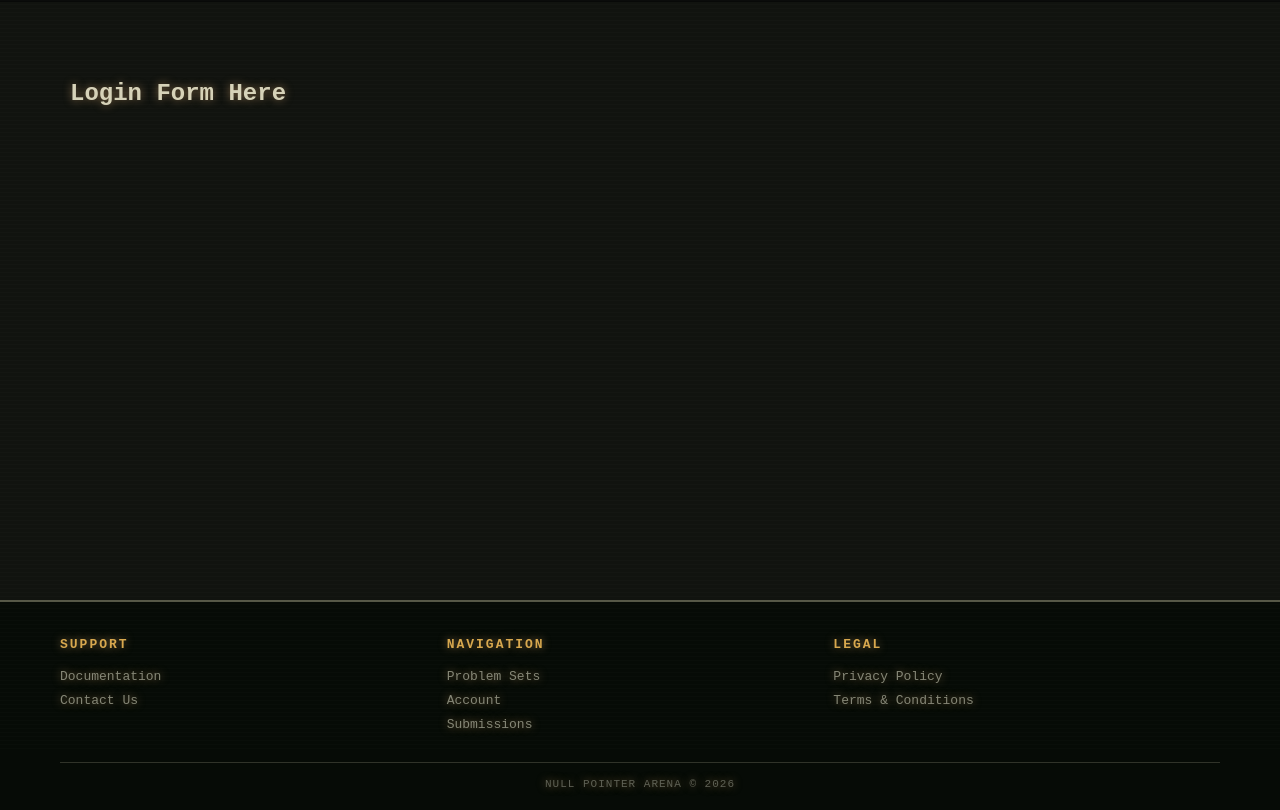
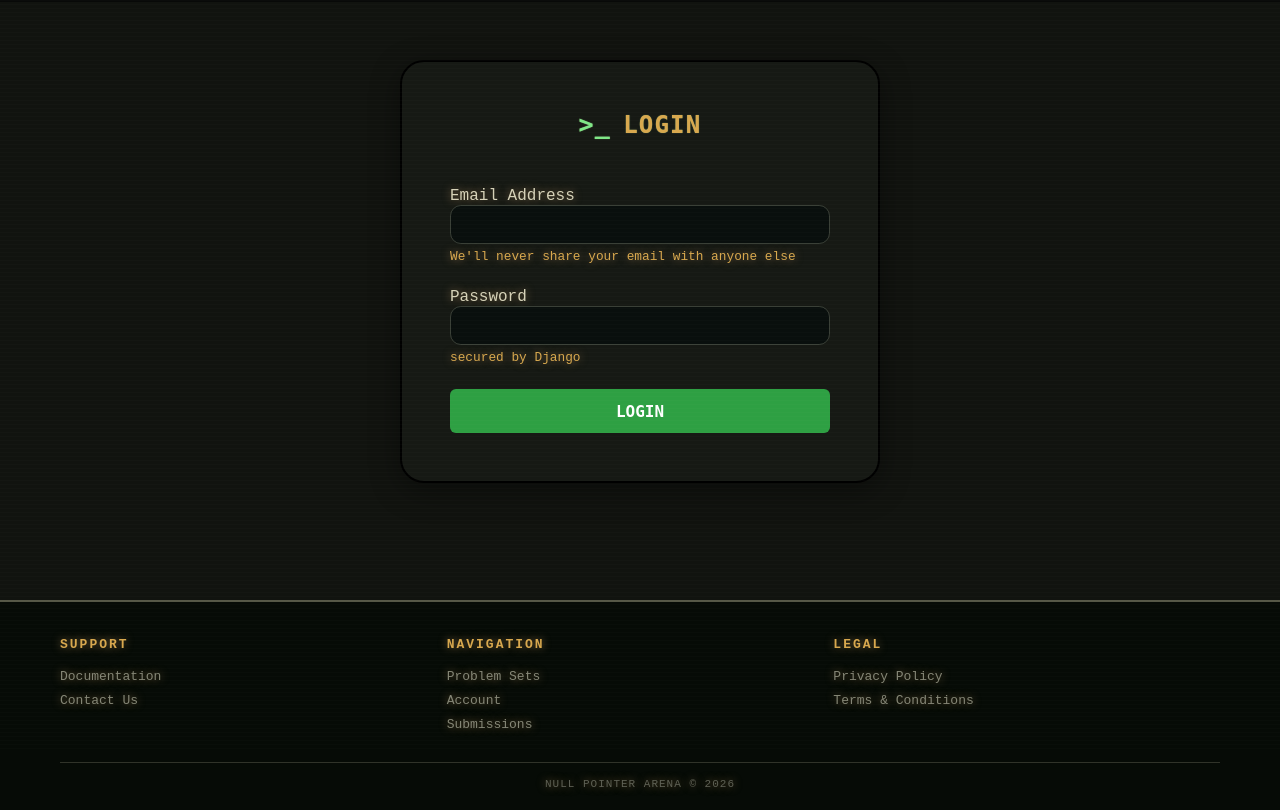
Before and after one commit to BlueSkys643/NullPtrArena, a Django app: page /login/ in a window 1280 px wide. Shown: the part 48-858 px from the top of the page. Run offline with Django 5.2, Linux system fonts and the light colour scheme.

Commit message:
login page form created, login nonfunctional

```diff
--- a/arena/static/arena/style.css
+++ b/arena/static/arena/style.css
@@ -272,7 +272,93 @@ footer {
     letter-spacing: 1px;
 }
 
-/* This is either going to kick ass or suck ass */
+.login-main {
+    flex: 1;
+    padding: 60px 70px;
+}
+.login-box {
+    border: 2px solid black;
+    border-radius: 1.5em;
+
+    margin: auto;
+    width: 30em;
+    padding:3em;
+
+    background-color:#161914;
+    box-shadow: 0 8px 30px rgba(0,0,0,0.4);
+}
+.login-box .brand {
+    display: flex;
+    justify-content: center;
+    align-items: center;
+    gap: 0.5em;
+
+    margin-bottom: 2em;
+    font-family: monospace;
+    font-size: 1.5em;
+    font-weight: bold;
+    letter-spacing: 0.05em;
+}
+.login-box .terminal-symbol {
+    color: #7ee787;
+}
+
+.login-box .form-control {
+    margin-bottom: 1.5em;
+}
+.login-box .form-input {
+    box-sizing: border-box;
+    width: 100%;
+    padding: 0.8em 1em;
+
+    background-color: #090f0d;
+    color: #e6edf3;
+
+    border: 1px solid #3a4037;
+    border-radius: 0.8em;
+
+    font-size: 0.85em;
+    outline: none;
+
+    transition: all 0.15s;
+}
+.login-box .form-input:focus {
+    border-color: #7ee787;
+    box-shadow: 0 0 0 2px rgba(126, 231, 135, 0.15);
+}
+.login-box .form-input::placeholder {
+    color: #6e756b;
+}
+.login-box .form-text {
+    margin-top: 0.4em;
+    color:#d8a84e;
+    font-size:0.8em;
+}
+.login-box .login-button {
+    width: 100%;
+    padding: 0.8em;
+
+    border: none;
+    border-radius: 6px;
+
+    background-color: #2ea043;
+    color: white;
+
+    font-family: monospace;
+    font-size: 1em;
+    font-weight: bold;
+
+    cursor: pointer;
+
+    transition: background-color 0.15s, transform 0.1s;
+}
+.login-box .login-button:hover {
+    background-color: #3fb950;
+}
+
+.login-box .login-button:active {
+    transform: translateY(1px);
+}
 
 body::after {
     content: "";
--- a/arena/templates/arena/login.html
+++ b/arena/templates/arena/login.html
@@ -8,8 +8,46 @@
 
 <div class="layout">
 
-    <main class="content">
-        <h2>Login Form Here</h2>
+    <main class="login-main">
+        <div class="login-box">
+            <div class="brand">
+            <span class="terminal-symbol">&gt;_</span>
+            <span>LOGIN</span>
+            </div>
+            <form method="POST" action="{% url 'home' %}">
+                {% csrf_token %}
+                <div class="form-control">
+                    <label for="emailInput1" class="form-label">
+                        Email Address
+                    </label>
+                    <input type="email"
+                           class="form-input"
+                           id="emailInput1"
+                           aria-describedby="email-help"
+                           required="required" />
+                    <div id="email-help" class="form-text">
+                        We'll never share your email with anyone else
+                    </div>
+                </div>
+
+                <div class="form-control">
+                    <label for="passInput1" class="form-label">
+                        Password
+                    </label>
+                    <input type="password"
+                           class="form-input"
+                           id="passInput1"
+                           aria-describedby="pass-help"
+                           required="required" />
+                    <div id="pass-help" class="form-text">
+                        secured by Django
+                    </div>
+                </div>
+
+                <button type="submit" class="login-button">LOGIN</button>
+
+            </form>
+        </div>
     </main>
 
 </div>
--- a/arena/urls.py
+++ b/arena/urls.py
@@ -4,5 +4,6 @@ from . import views
 urlpatterns = [
     path("submit/", views.submit, name="submit"),
     path("home/", views.home, name="home"),
-    path("login/", views.login, name="login"),
+    path("login/", views.login_user, name="login"),
+    path("logout/", views.logout_user, name="logout"),
 ]
--- a/arena/views.py
+++ b/arena/views.py
@@ -1,4 +1,6 @@
 from django.shortcuts import render
+from django.contrib.auth import authenticate, login, logout
+from django.contrib import messages
 import docker
 import csv
 
@@ -71,5 +73,8 @@ def submit(request):
 def home(request):
     return render(request, "arena/home.html")
 
-def login(request):
+def login_user(request):
     return render(request, "arena/login.html")
+
+def logout_user(request):
+    pass
```
